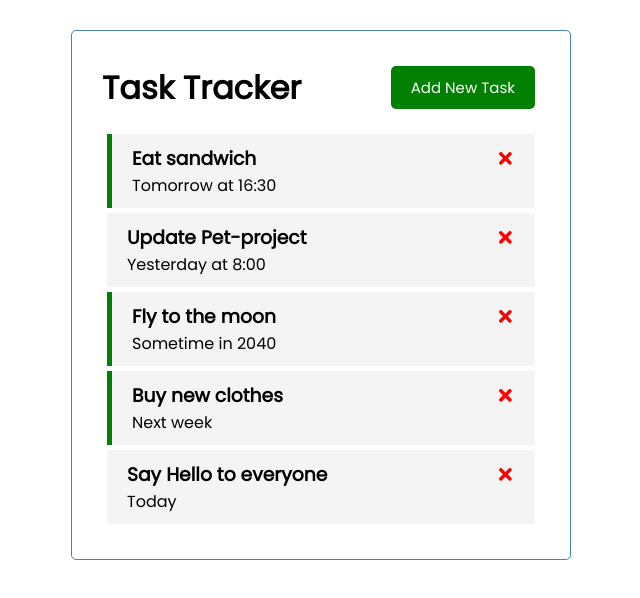
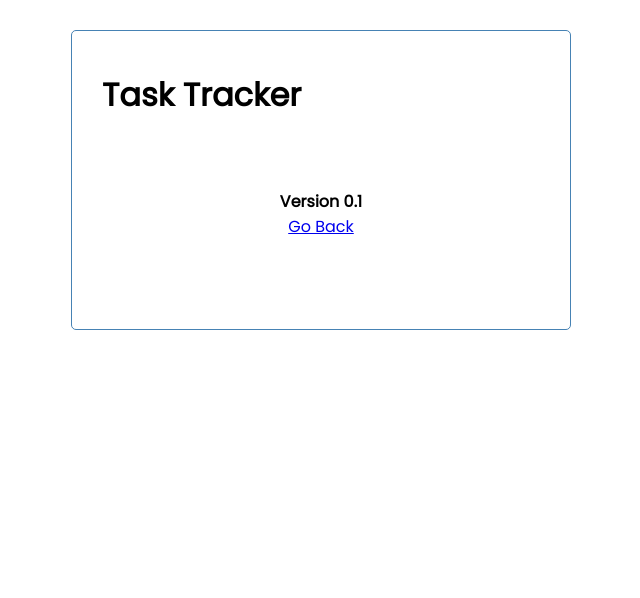
Before and after one commit to sbazarbay/react-task-tracker, a React (Create React App) app: page /about in a window 1280 px wide. Shown: the top 598 px of the page, without its empty margins (319-959 px from the left). Built offline with nearby package versions, Linux system fonts and the light colour scheme; data requests are answered from the project's data file.

Commit message:
feat: add simple routing

```diff
--- a/package.json
+++ b/package.json
@@ -10,10 +10,12 @@
     "@types/node": "^16.11.41",
     "@types/react": "^18.0.14",
     "@types/react-dom": "^18.0.5",
+    "@types/react-router-dom": "^5.3.3",
     "json-server": "^0.17.0",
     "react": "^18.2.0",
     "react-dom": "^18.2.0",
     "react-icons": "^4.4.0",
+    "react-router-dom": "^6.3.0",
     "react-scripts": "5.0.1",
     "typescript": "^4.7.3",
     "web-vitals": "^2.1.4"
--- a/src/App.tsx
+++ b/src/App.tsx
@@ -2,6 +2,9 @@ import Header from './components/Header'
 import TaskList from './components/TaskList'
 import { useState, useEffect } from 'react'
 import AddTask from './components/AddTask'
+import Footer from './components/Footer'
+import About from './components/About'
+import { BrowserRouter, Route, Routes } from 'react-router-dom'
 
 function App() {
   const [showForm, setShowForm] = useState(false)
@@ -77,15 +80,28 @@ function App() {
   }
 
   return (
+    <BrowserRouter>
       <div className="container">
         <Header onButtonClick={() => setShowForm(!showForm)} showForm={showForm} />
+        <Routes>
+          <Route
+            path='/'
+            element={
+              <>
                 {showForm && <AddTask onAdd={addTask} />}
                 {
                   tasks.length > 0 ?
                     <TaskList tasks={tasks} onDelete={deleteTask} onToggle={toggleReminder} />
                     : 'There are no tasks to show, ma boi'
                 }
+                <Footer />
+              </>
+            }
+          />
+          <Route path='/about' element={<About />} />
+        </Routes>
       </div>
+    </BrowserRouter>
   );
 }
 
--- /dev/null
+++ b/src/components/About.tsx
@@ -0,0 +1,14 @@
+import { Link } from 'react-router-dom'
+
+type Props = {}
+
+const About = (props: Props) => {
+    return (
+        <div className='about'>
+            <h4>Version 0.1</h4>
+            <Link to="/">Go Back</Link>
+        </div>
+    )
+}
+
+export default About
--- /dev/null
+++ b/src/components/Footer.tsx
@@ -0,0 +1,14 @@
+import { Link } from 'react-router-dom'
+
+type Props = {}
+
+const Footer = (props: Props) => {
+    return (
+        <footer>
+            <p>Copyright &copy; {new Date().getFullYear()}</p>
+            <Link to="/about">About</Link>
+        </footer>
+    )
+}
+
+export default Footer
--- a/src/components/Header.tsx
+++ b/src/components/Header.tsx
@@ -1,16 +1,20 @@
 import PropTypes from 'prop-types'
 import Button from './Button'
+import { useLocation } from 'react-router-dom'
 
 type Props = { title?: string, onButtonClick?: () => void, showForm?: boolean }
 
 const Header = (props: Props) => {
+  const location = useLocation()
+
   return (
     <header className="header">
       <h1>{props.title}</h1>
-      <Button
+      {location.pathname === '/' && <Button
         color={props.showForm ? "firebrick" : "green"}
         text={props.showForm ? "Close Form" : "Add New Task"}
-        onClick={props.onButtonClick} />
+        onClick={props.onButtonClick}
+      />}
     </header>
   )
 }
--- a/src/index.css
+++ b/src/index.css
@@ -111,3 +111,13 @@ footer {
   margin-top: 30px;
   text-align: center;
 }
+
+.about {
+  margin-top: 60px;
+  text-align: center;
+}
+
+h1 {
+  padding-top: 10px;
+  padding-bottom: 10px;
+}
```
Also changed, not shown: 1 other file (tests, documents, lock files or other folders). Lines whose indentation alone changed are shown as unchanged.
